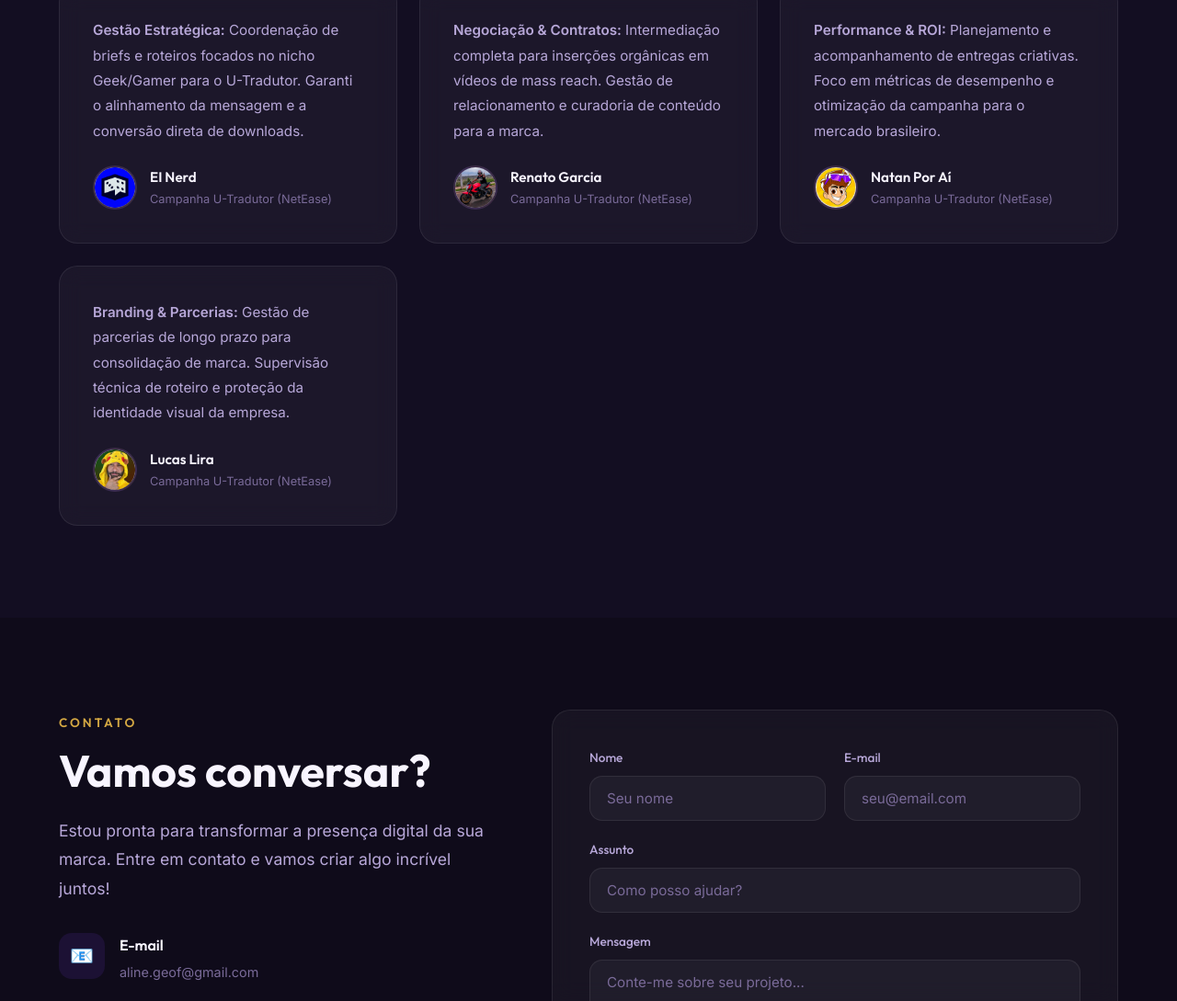
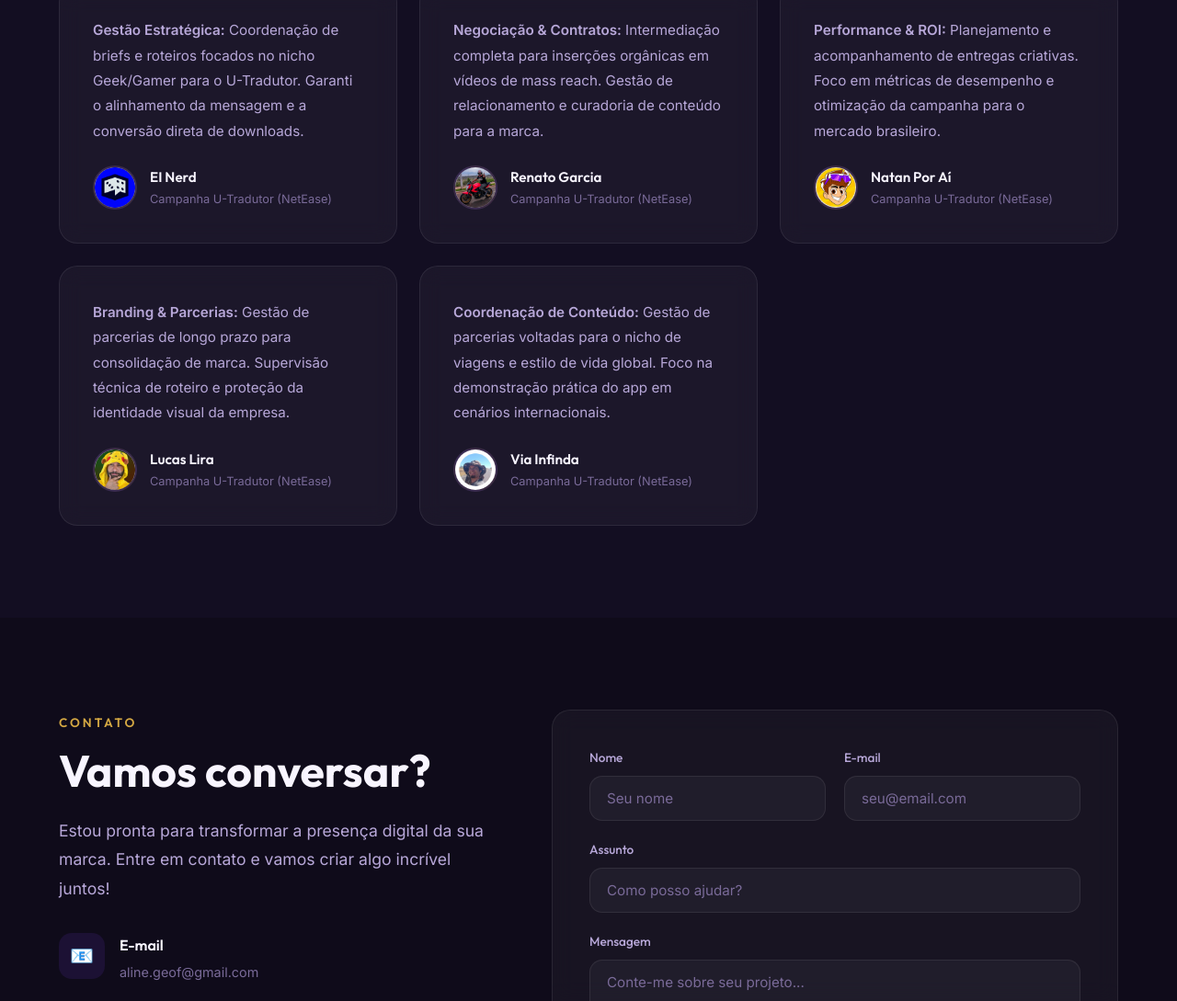
Before and after one commit to Thiago9220/Portfolio-Aline, a plain HTML site: page index.html in a window 1280 px wide. Shown: the part 4781-5870 px from the top of the page at 92% size. Drawn offline with Linux system fonts and the light colour scheme.

Commit message:
add via infinda

```diff
--- a/index.html
+++ b/index.html
@@ -370,6 +370,21 @@
             </div>
           </div>
         </div>
+
+        <div class="testimonial-card glass-card reveal">
+          <p class="testimonial-text">
+            <strong>Coordenação de Conteúdo:</strong> Gestão de parcerias voltadas para o nicho de viagens e estilo de vida global. Foco na demonstração prática do app em cenários internacionais.
+          </p>
+          <div class="testimonial-author">
+            <div class="testimonial-avatar">
+              <img src="assets/viainfinda.png" alt="Via Infinda">
+            </div>
+            <div class="testimonial-info">
+              <h4>Via Infinda</h4>
+              <p>Campanha U-Tradutor (NetEase)</p>
+            </div>
+          </div>
+        </div>
       </div>
     </div>
   </section>
```
Also changed, not shown: assets/viainfinda.png (added).
